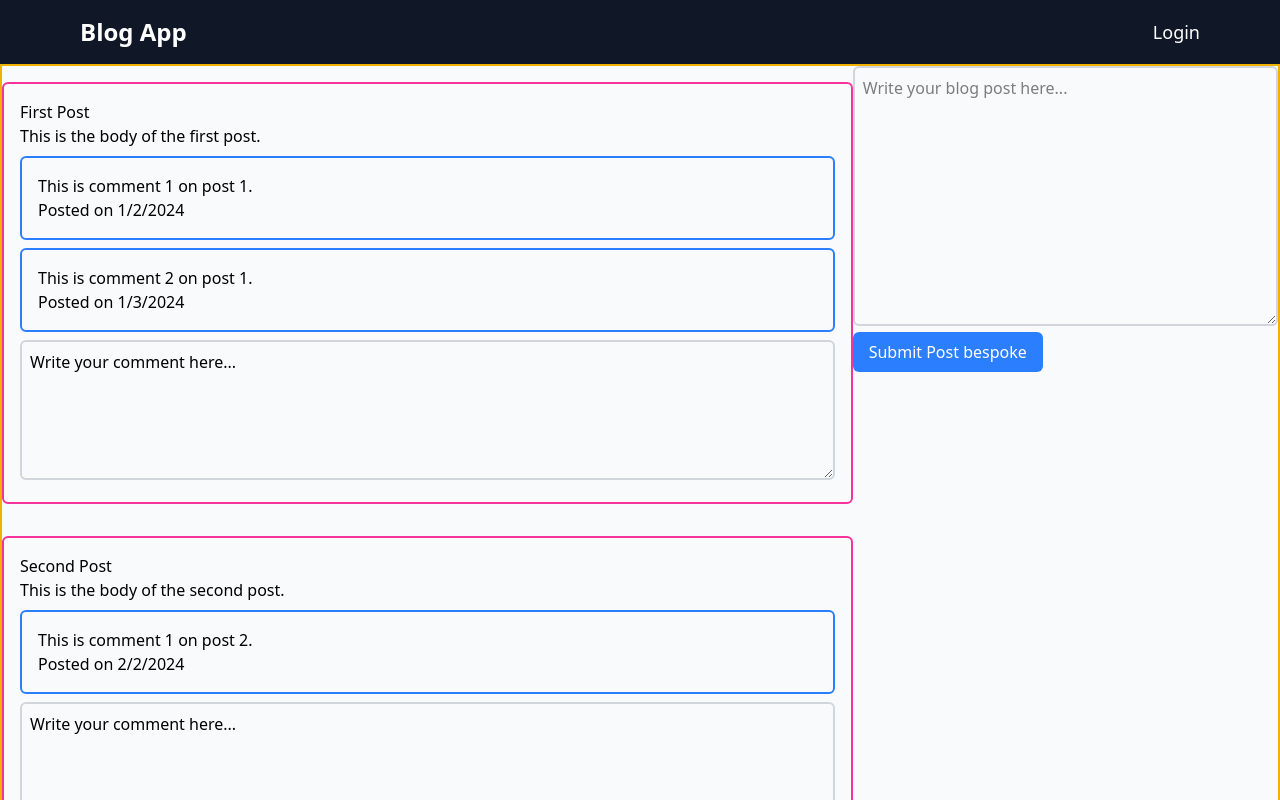
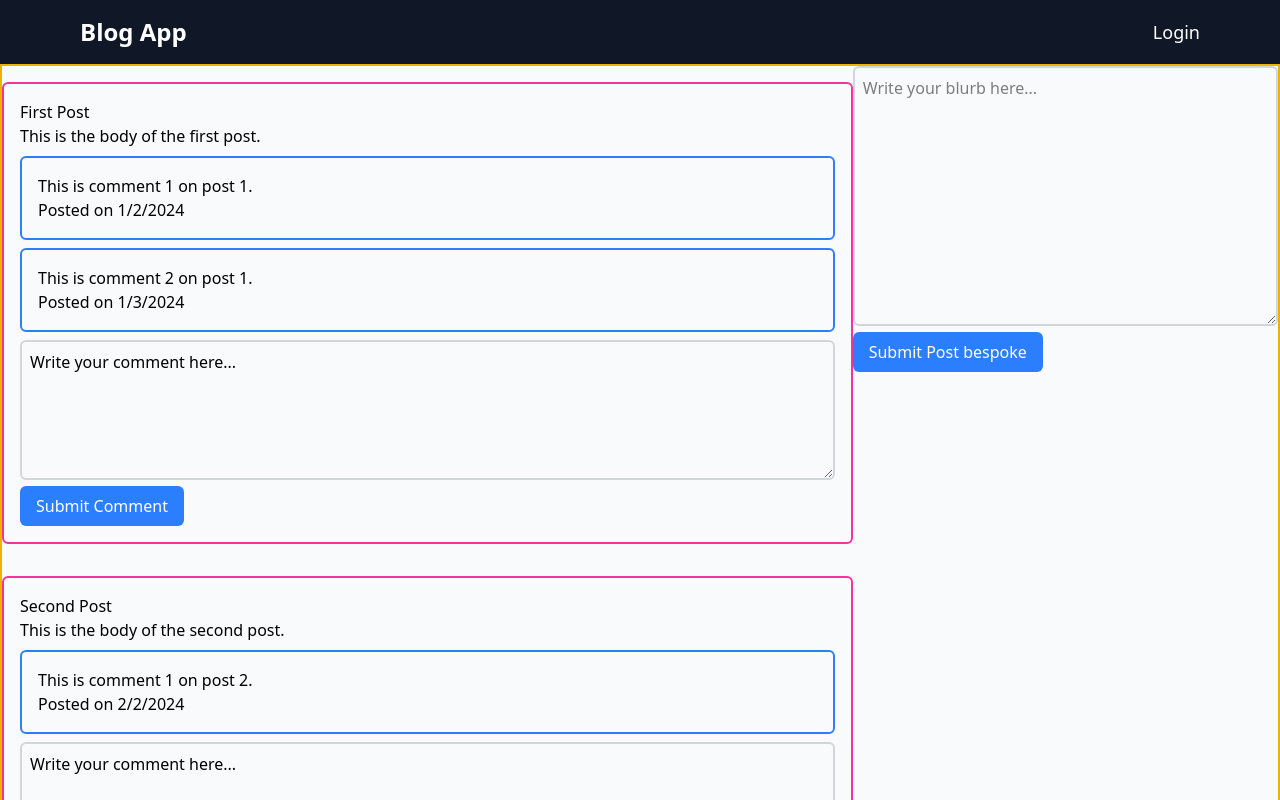
Before and after one commit to jsextonprofessional/blog_roles_perms, a SvelteKit app in the folder frontend/: page /blog in a window 1280 px wide. Shown: the top 800 px of the page. Built offline with nearby package versions, Linux system fonts and the light colour scheme; no server answers.

Commit message:
[frontend] Handles blog and comment submission.

```diff
--- a/frontend/src/routes/blog/+page.server.ts
+++ b/frontend/src/routes/blog/+page.server.ts
@@ -1,11 +1,25 @@
-import type { Actions } from '$app/types';
+import type { Actions } from './$types';
+import { fail } from '@sveltejs/kit';
 
 export const actions: Actions = {
-	submitBlog: async (event) => {
-		const formData = await event.request.formData();
+	submitBlog: async ({ request }) => {
+		const data = await request.formData();
+		const body = data.get('body')?.toString().trim();
 
-		const body = formData.get('body');
-		console.log('Form body:', body);
+		if (!body) return fail(400, { error: 'Blog body is required' });
+
+		// save to DB
+		console.log('Blog submitted:', body);
+		return { success: true };
 	},
-	submitComment: async (event) => {}
+	submitComment: async ({ request }) => {
+		const data = await request.formData();
+		const content = data.get('content')?.toString().trim();
+
+		if (!content) return fail(400, { error: 'Comment content is required' });
+
+		// save to DB
+		console.log('Comment submitted:', content);
+		return { success: true };
+	}
 } satisfies Actions;
--- a/frontend/src/routes/blog/+page.svelte
+++ b/frontend/src/routes/blog/+page.svelte
@@ -1,10 +1,10 @@
 <script lang="ts">
 	import BlogBody from './BlogBody.svelte';
+	import BlogForm from './BlogForm.svelte';
 	import { blogPosts, comments } from '$lib/dummyData';
-	import BlogForm from './BlogForm.svelte';
 	import type { PageData } from '../$types';
 
-	let { data, form }: PageData = $props();
+	let { form }: PageData = $props();
 </script>
 
 <div class="flex flex-row border-2 border-yellow-500">
@@ -18,6 +18,6 @@
 		{/each}
 	</div>
 	<div class="flex basis-1/3 flex-col">
-		<BlogForm {form} body="Write your blog post here..." />
+		<BlogForm {form} />
 	</div>
 </div>
--- a/frontend/src/routes/blog/BlogBody.svelte
+++ b/frontend/src/routes/blog/BlogBody.svelte
@@ -22,6 +22,6 @@
 			/>
 		{/each}
 
-		<CommentForm body="Write your comment here..." />
+		<CommentForm content="Write your comment here..." />
 	</div>
 </div>
--- a/frontend/src/routes/blog/BlogForm.svelte
+++ b/frontend/src/routes/blog/BlogForm.svelte
@@ -1,15 +1,11 @@
 <script lang="ts">
 	import { enhance } from '$app/forms';
 	import Button from '$lib/components/Button.svelte';
+	import { actions } from './proxy+page.server';
 
 	let { form } = $props();
 
 	let body = $state('');
-
-	function handleSubmit() {
-		// Handle form submission logic here
-		console.log('Blog post submitted:', body);
-	}
 </script>
 
 <div>
@@ -18,14 +14,14 @@
 			<div class="rounded bg-red-50 p-3 text-red-600">{form.error}</div>
 		{/if}
 
-		<!-- name attribute is necessary for form submission -->
+		<!-- name attribute is necessary for form submission. binds to server action. -->
 		<textarea
 			name="body"
 			class="w-full rounded-md border-2 border-gray-300 p-2"
 			bind:value={body}
-			placeholder="Write your blog post here..."
+			placeholder="Write your blurb here..."
 			rows="10"
 		></textarea>
-		<Button label="Submit Post bespoke" type="submit" formAction="?/submitBlog" />
+		<Button label="Submit Post bespoke" type="submit" />
 	</form>
 </div>
--- a/frontend/src/routes/blog/CommentForm.svelte
+++ b/frontend/src/routes/blog/CommentForm.svelte
@@ -1,10 +1,20 @@
 <script lang="ts">
-	let { body } = $props();
+	import { enhance } from '$app/forms';
+	import Button from '$lib/components/Button.svelte';
+
+	let { content } = $props();
 </script>
 
-<textarea
-	class="w-full rounded-md border-2 border-gray-300 p-2"
-	bind:value={body}
-	placeholder="Write your comment here..."
-	rows="5"
-></textarea>
+<div>
+	<form method="POST" action="?/submitComment" use:enhance>
+		<textarea
+			name="content"
+			class="w-full rounded-md border-2 border-gray-300 p-2"
+			bind:value={content}
+			placeholder="Write your comment here..."
+			rows="5"
+		></textarea>
+
+		<Button label="Submit Comment" type="submit" />
+	</form>
+</div>
```
